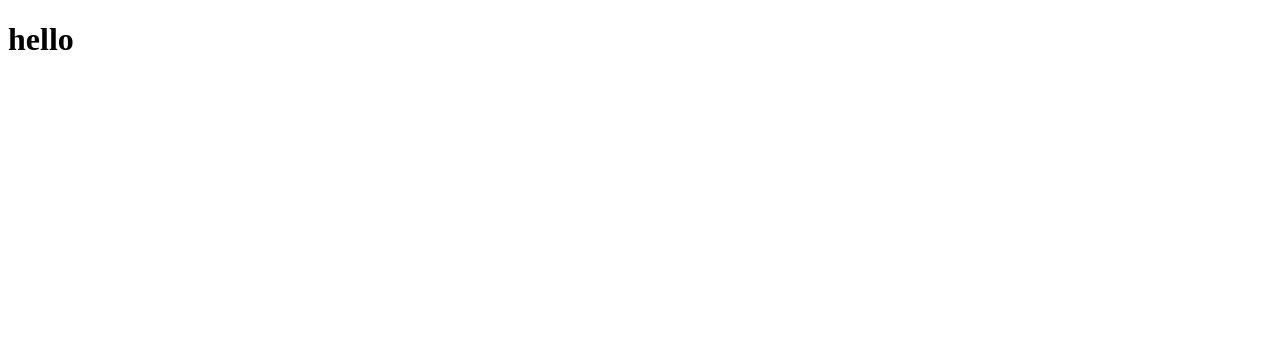
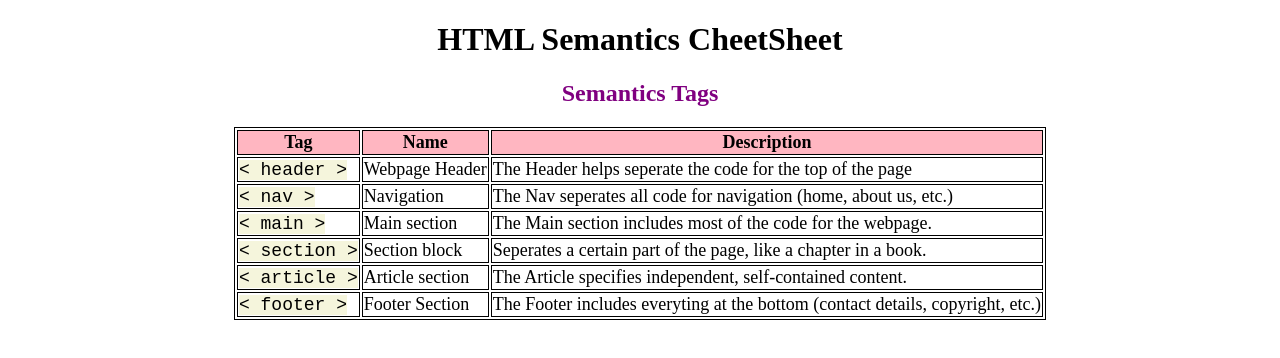
Before and after one commit to markyg2002/mark.github.io, a plain HTML site: page index.html in a window 1280 px wide. Drawn offline with Linux system fonts and the light colour scheme.

Commit message:
Cheetsheet

```diff
--- a/index.html
+++ b/index.html
@@ -1,7 +1,55 @@
 <!DOCTYPE html>
 <html lang="en">
-  <head>
-    <title>hello</title>
-  </head>
-  <body><h1>hello</h1></body>
+    <head>
+        <meta charset="utf-8">
+        <title>Semantics CheetSheet</title>
+        <link rel="stylesheet" href=".\styles.css" type="text/css">
+    </head>
+    <body>
+        <header>
+            <h1>HTML Semantics CheetSheet</h1>
+        </header>
+        <main>
+            <h2 id="table-title">Semantics Tags</h2>
+            <table>
+                <thead>
+                    <tr>
+                        <th>Tag</th>
+                        <th>Name</th>
+                        <th>Description</th>
+                    </tr>
+                </thead>
+                <tr>
+                    <td><span class="code">< header ></span></td>
+                    <td>Webpage Header</td>
+                    <td>The Header helps seperate the code for the top of the page</td>
+                </tr>
+                <tr>
+                    <td><span class="code">< nav ></span></td>
+                    <td>Navigation</td>
+                    <td>The Nav seperates all code for navigation (home, about us, etc.)</td>
+                </tr>
+                <tr>
+                    <td><span class="code">< main ></span></td>
+                    <td>Main section</td>
+                    <td>The Main section includes most of the code for the webpage.</td>
+                </tr>
+                <tr>
+                    <td><span class="code">< section ></span></td>
+                    <td>Section block</td>
+                    <td>Seperates a certain part of the page, like a chapter in a book.</td>
+                </tr>
+                <tr>
+                    <td><span class="code">< article ></span></td>
+                    <td>Article section</td>
+                    <td>The Article specifies independent, self-contained content.</td>
+                </tr>
+                <tr>
+                    <td><span class="code">< footer ></span></td>
+                    <td>Footer Section</td>
+                    <td>The Footer includes everyting at the bottom (contact details, copyright, etc.)</td>
+                </tr>
+            </table>
+        </main>
+    </body>
 </html>
--- /dev/null
+++ b/styles.css
@@ -0,0 +1,25 @@
+header, #table-title {
+    text-align: center;
+}
+
+#table-title {
+    color: purple;
+}
+
+table, tr, td, th {
+    border: 1px solid black;
+    font-size: 18px;
+}
+
+table {
+    margin: auto;
+}
+
+th {
+    background-color: lightpink;
+}
+
+.code {
+    background-color: beige;
+    font-family: monospace;
+}
```
